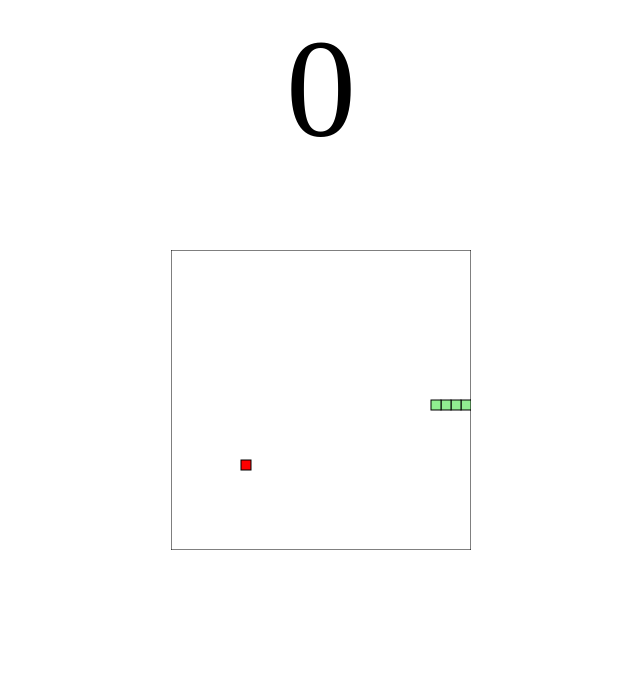
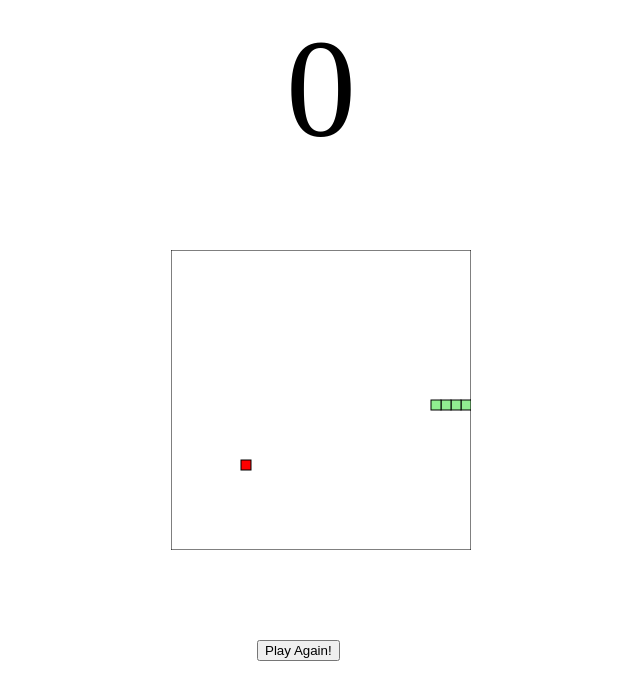
Before and after one commit to Fancy7Fully/snake, a plain HTML site: page index.html in a window 1280 px wide. Shown: the whole page, without its empty margins (319-959 px from the left). Drawn offline with Linux system fonts and the light colour scheme; a web font is replaced by a local one.

Commit message:
add again button

```diff
--- a/index.html
+++ b/index.html
@@ -10,6 +10,7 @@
 
     <div id="score">0</div>
     <canvas id="gameCanvas" width="300" height="300"></canvas>
+    <button id="againButton" type="button" onclick="restart()">Play Again!</button>
 
     <style>
       #gameCanvas {
@@ -17,6 +18,11 @@
         top: 50%;
         left: 50%;
         transform: translate(-50%, -50%);
+      }
+      #againButton {
+        position: absolute;
+        top:80%;
+        left: 45%;
       }
 
       #score {
@@ -59,9 +65,12 @@
 
     // Get the canvas element
     const gameCanvas = document.getElementById("gameCanvas");
+
+    const button = document.getElementById("againButton");
     // Return a two dimensional drawing context
     const ctx = gameCanvas.getContext("2d");
-
+    // Hide button
+    hideButton();
     // Start game
     main();
     // Create the first food location
@@ -69,14 +78,47 @@
     // Call changeDirection whenever a key is pressed
     document.addEventListener("keydown", changeDirection);
 
+    function restart() {
+      console.log("what");
+      snake = [
+        {x: 150, y: 150},
+        {x: 140, y: 150},
+        {x: 130, y: 150},
+        {x: 120, y: 150},
+        {x: 110, y: 150}
+      ]
 
+      // The user's score
+      score = 0;
+      // When set to true the snake is changing direction
+      changingDirection = false;
+
+      // Horizontal velocity
+      dx = 10;
+      // Vertical velocity
+      dy = 0;
+
+      hideButton();
+      main();
+    }
+
+    function hideButton() {
+      againButton.style.visibility = 'hidden';
+    }
+
+    function showButton() {
+      againButton.style.visibility = '';
+    }
     /**
      * Main function of the game
      * called repeatedly to advance the game
      */
     function main() {
       // If the game ended return early to stop game
-      if (didGameEnd()) return;
+      if (didGameEnd()) {
+        showButton();
+        return;
+      }
 
       setTimeout(function onTick() {
         changingDirection = false;
```
